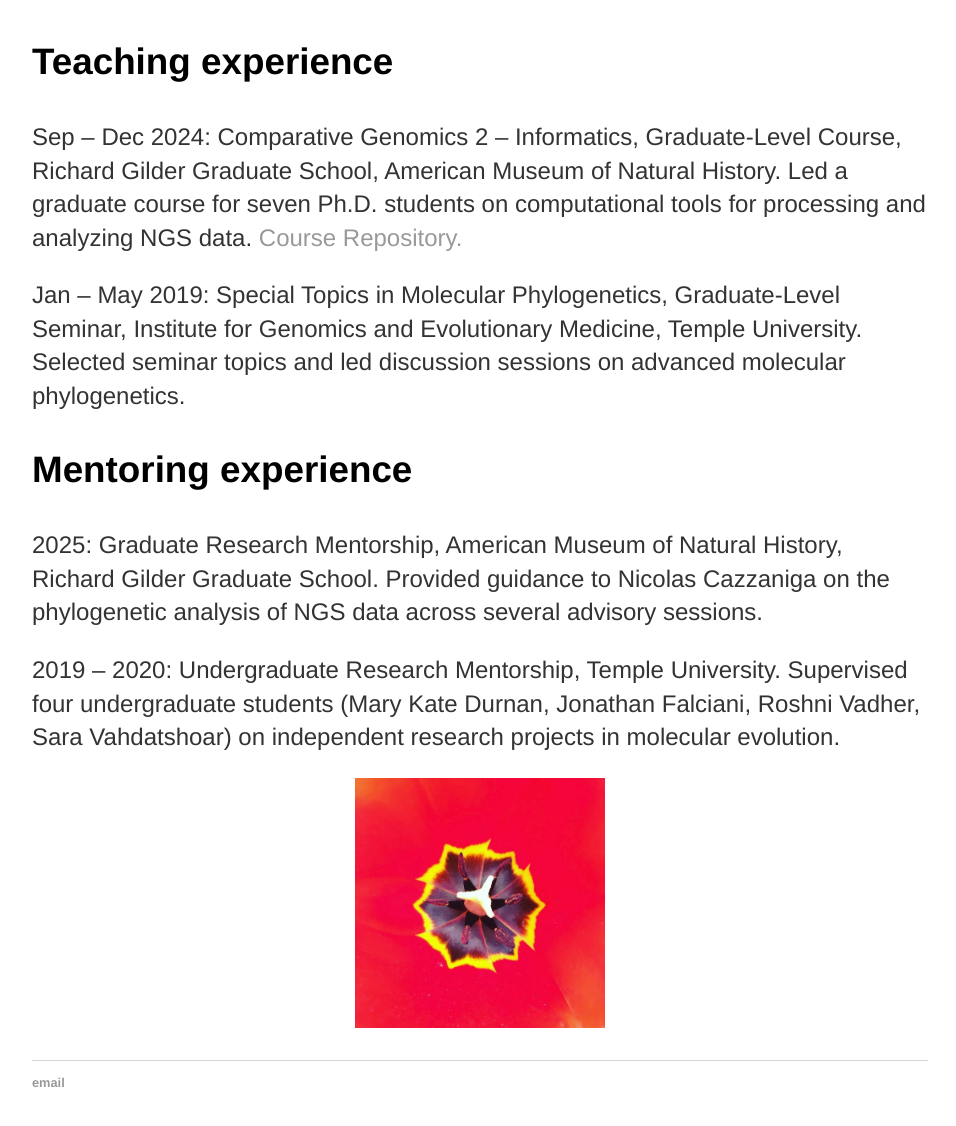
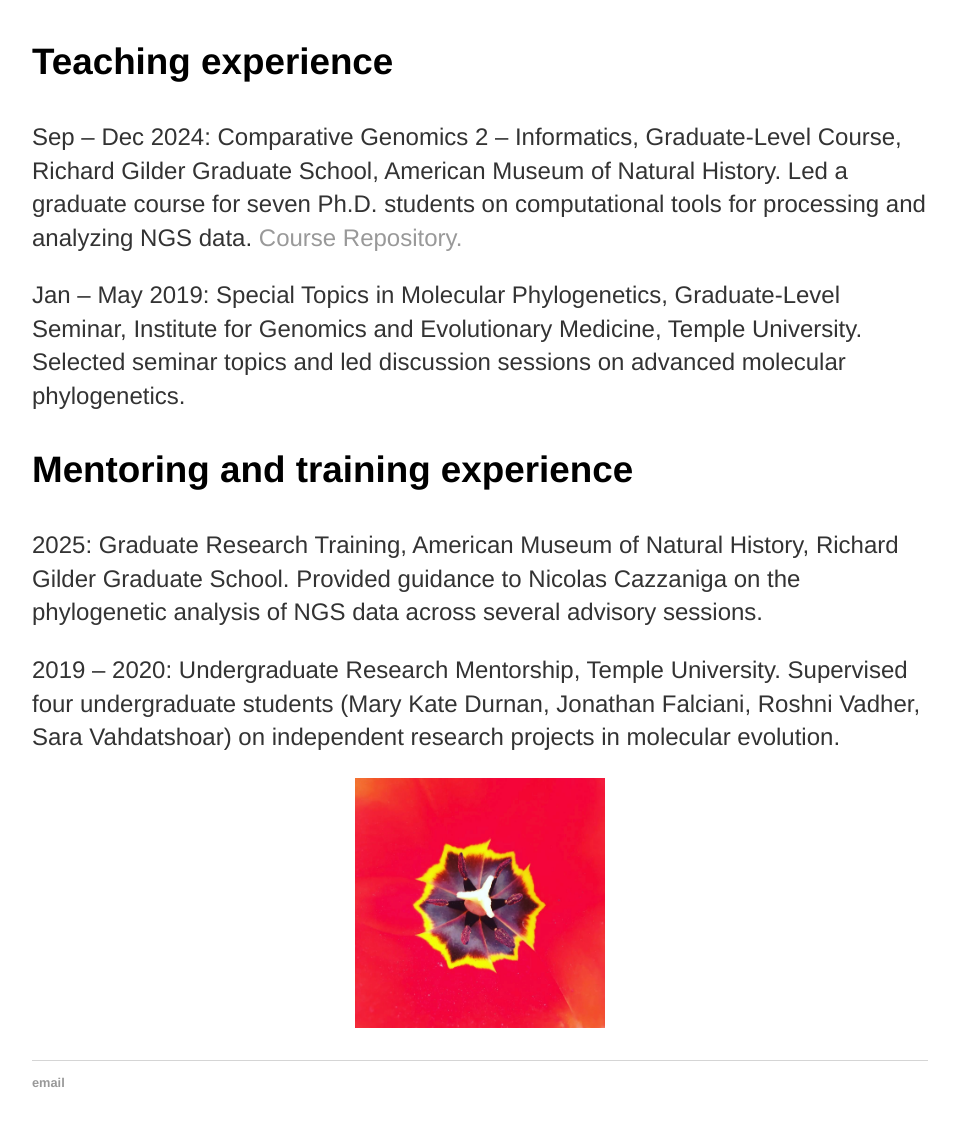
Before and after one commit to josebarbamontoya/josebarbamontoya.github.io, a Jekyll site: the page built from teaching/index.html, in a window 1280 px wide, cut to the strip 524-1676 px from the top of the page. Shown: the top 1126 px of the strip, without its empty margins (160-1116 px from the left). Built offline with Jekyll 4.4.1, drawn with Linux system fonts in a browser that asks for light colours.

Commit message:
Update index.html

```diff
--- a/teaching/index.html
+++ b/teaching/index.html
@@ -11,8 +11,8 @@
 			<p>Sep – Dec 2024: Comparative Genomics 2 – Informatics, Graduate-Level Course, Richard Gilder Graduate School, American Museum of Natural History. Led a graduate course for seven Ph.D. students on computational tools for processing and analyzing NGS data. <a href="https://github.com/josebarbamontoya/rggs_comparative_genomics_2">Course Repository.</a>
 			<p>Jan – May 2019: Special Topics in Molecular Phylogenetics, Graduate-Level Seminar, Institute for Genomics and Evolutionary Medicine, Temple University. Selected seminar topics and led discussion sessions on advanced molecular phylogenetics.
 
-	<h3>Mentoring experience</h3>
-			<p>2025: Graduate Research Mentorship, American Museum of Natural History, Richard Gilder Graduate School. Provided guidance to Nicolas Cazzaniga on the phylogenetic analysis of NGS data across several advisory sessions.
+	<h3>Mentoring and training experience</h3>
+			<p>2025: Graduate Research Training, American Museum of Natural History, Richard Gilder Graduate School. Provided guidance to Nicolas Cazzaniga on the phylogenetic analysis of NGS data across several advisory sessions.
 			<p>2019 – 2020: Undergraduate Research Mentorship, Temple University. Supervised four undergraduate students (Mary Kate Durnan, Jonathan Falciani, Roshni Vadher, Sara Vahdatshoar) on independent research projects in molecular evolution.
 
 	<p style="text-align:center;"><img src="/img/photo11.jpg" height="250" width="250"></p>
```
